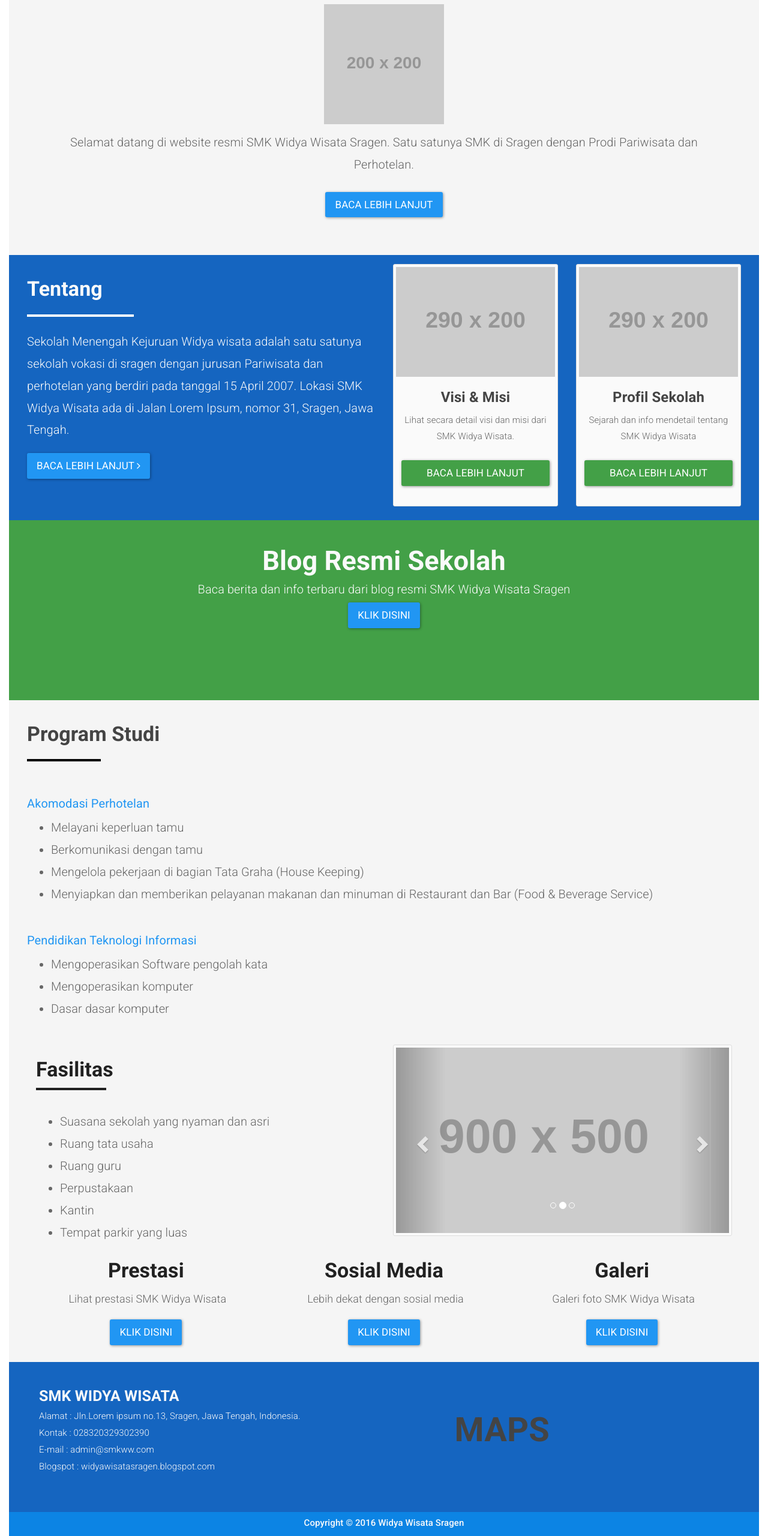
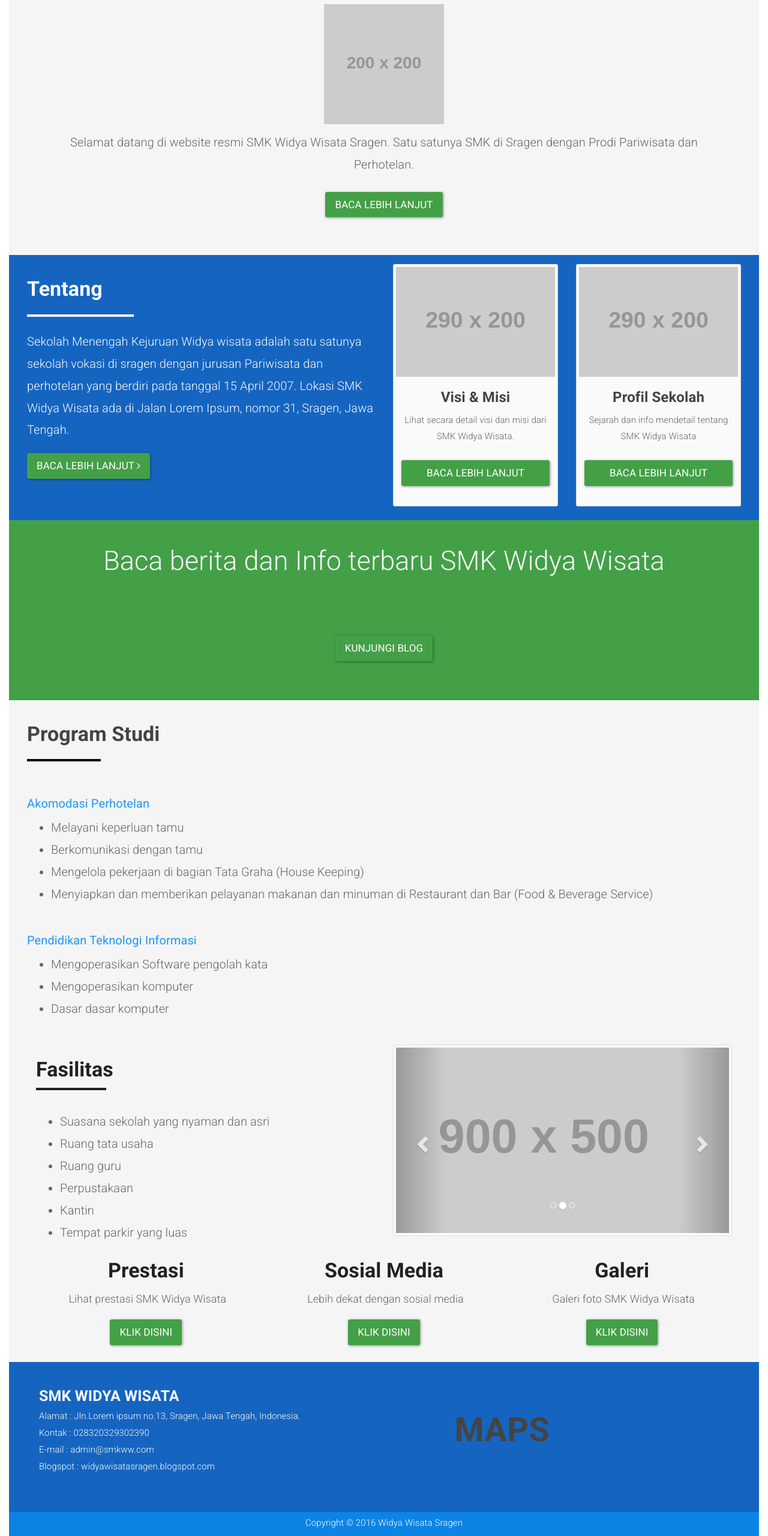
Before and after one commit to iqbalaqaba/widyawisata_pro, a plain HTML site: page index2.html in a window 1280 px wide. Shown: the part 155-2715 px from the top of the page at 60% size. Drawn offline with nearby package versions, Linux system fonts and the light colour scheme; placeholder pictures from the web are drawn by us.

Commit message:
Finalizing index-2 draft

```diff
--- a/index2.html
+++ b/index2.html
@@ -8,7 +8,7 @@ Design Finished  : N/A
 Style            : Materialism, Minimalist and Responsive
 Designer         : Iqbal Aqaba Putera
 Designer url     : www.iqbalaqaba.github.io
-License          : This design is licensed under the under GNU GENERAL PUBLIC LICENSE 3.0.
+License          : This design is licensed under the under GNU GENERAL PUBLIC LICENSE 3.0
 -->
 
 <!-- IMPORTANT META TAGS EVER -->
@@ -23,7 +23,6 @@ License          : This design is licensed under the under GNU GENERAL PUBLIC LI
 <link rel="stylesheet" type="text/css" href="https://cdnjs.cloudflare.com/ajax/libs/font-awesome/4.7.0/css/font-awesome.min.css">
 
 </head>
-
 <body>
 
 <!-- Main container-fluid start-->
@@ -66,6 +65,7 @@ License          : This design is licensed under the under GNU GENERAL PUBLIC LI
     </div>
   </nav>
 <!-- navbar component end here -->
+
 <!-- Jumbotron part start here -->
 <div class="jumbotron">
   <div class="container-fluid text-center">
@@ -73,7 +73,7 @@ License          : This design is licensed under the under GNU GENERAL PUBLIC LI
       <h2> <strong> SMK Widya Wisata </strong> </h2>
         <img src="http://placehold.it/200" class="img-responsive" alt="logo" style="margin: auto;">
       <p> Selamat datang di website resmi SMK Widya Wisata Sragen. Satu satunya SMK di Sragen dengan Prodi Pariwisata dan Perhotelan. </p>
-      <p><a class="btn btn-primary btn-lg" href="#info" role="button"> Baca lebih lanjut </a></p>
+      <p><a class="btn btn-primary btn-lg btn-success" href="#info" role="button"> Baca lebih lanjut </a></p>
     </div>
   </div>
 </div>
@@ -86,17 +86,17 @@ License          : This design is licensed under the under GNU GENERAL PUBLIC LI
         <h3> Tentang </h3>
         <hr align="left" style="width: 30%; border: 2px solid white;">
         <p> Sekolah Menengah Kejuruan Widya wisata adalah satu satunya sekolah vokasi di sragen dengan jurusan Pariwisata dan perhotelan yang berdiri pada tanggal 15 April 2007. Lokasi SMK Widya Wisata ada di Jalan Lorem Ipsum, nomor 31, Sragen, Jawa Tengah. </p>
-        <p><a class="btn btn-primary btn-lg" href="#info" role="button" style="float: left;"> Baca lebih lanjut <i class="fa fa-angle-right" aria-hidden="true"></i>
+        <p><a class="btn btn-primary btn-lg btn-success" href="#info" role="button" style="float: left;"> Baca lebih lanjut <i class="fa fa-angle-right" aria-hidden="true"></i>
         </a></p>
       </div>
-      <div class="col-lg-3 col-md-6 col-xs-12" style="padding-top: 15px;">
+      <div class="col-lg-3 col-md-6 col-xs-12 text-center" style="padding-top: 15px;">
         <div class="thumbnail">
           <img src="http://placehold.it/290x200" alt="logo-thumb" class="img-responsive">
            <div class="caption">
             <h4 class="text-center"> <strong> Visi & Misi </strong> </h4>
             <p  class="text-center" style="font-size: 15px;"> Lihat secara detail visi dan misi dari SMK Widya Wisata. </p>
             <p style="padding-top: 10px;">
-              <a href="#" class="btn btn-default btn-lg btn-block btn-success"> Baca lebih lanjut </a>
+              <a href="#" class="btn btn-primary btn-lg btn-block btn-success"> Baca lebih lanjut </a>
             </p>
            </div>
         </div>
@@ -108,7 +108,7 @@ License          : This design is licensed under the under GNU GENERAL PUBLIC LI
             <h4 class="text-center"> <strong> Profil Sekolah </strong> </h4>
             <p  class="text-center" style="font-size: 15px;"> Sejarah dan info mendetail tentang SMK Widya Wisata </p>
             <p style="padding-top: 10px;">
-              <a href="#" class="btn btn-default btn-lg btn-block btn-success"> Baca lebih lanjut </a>
+              <a href="#" class="btn sp btn-lg btn-block btn-success"> Baca lebih lanjut </a>
             </p>
            </div>
         </div>
@@ -116,15 +116,23 @@ License          : This design is licensed under the under GNU GENERAL PUBLIC LI
   </div>
 </div>
 <!-- Info part end here -->
+
 <!-- Blogspot part start here -->
 <div class="col-lg-12 blog text-center" id="blog">
   <div class="container-fluid">
-    <h2> <strong> Blog Resmi Sekolah </strong> </h2>
-    <h5 style="font-weight: 300;"> Baca berita dan info terbaru <span class="hidden-xs hidden-md"> dari blog resmi </span> SMK Widya Wisata Sragen</h5>
-    <p> <a class="btn btn-primary btn-lg" href="https://widyawisatasragen.blogspot.co.id/" target="_blank" role="button"> Klik disini </a> </p>
+    <!--<h2> <strong> Blog Resmi Sekolah </strong> </h2>-->
+    <h2 style="font-weight: 300;"> <span class="hidden-xs hidden-md"> Baca berita dan </span> Info terbaru SMK Widya Wisata</h2>
+    <span class="hidden-md hidden-xs">
+      <div style="margin-top: 100px;"></div>
+    </span>
+    <span class="hidden-lg">
+      <div style="margin-top: 50px;"></div>
+    </span>
+    <p> <a class="btn btn-primary btn-lg btn-success" href="https://widyawisatasragen.blogspot.co.id/" target="_blank" role="button"> kunjungi blog </a> </p>
   </div>
 </div>
 <!-- Blogspot part end here -->
+
 <!-- Kompetensi part start here -->
 <div class="col-lg-12 kompetisi" id="kompetisi" style="background-color: #f5f5f5;">
   <div class="container-fluid">
@@ -211,22 +219,23 @@ License          : This design is licensed under the under GNU GENERAL PUBLIC LI
       <div class="col-lg-4 col-md-4 col-xs-12 button">
         <h3> <strong> Prestasi </strong> </h3>
         <p style="padding-left: 5px;"> Lihat prestasi SMK Widya Wisata</p>
-        <p> <a class="btn btn-primary btn-lg" href="https://widyawisatasragen.blogspot.co.id/" target="_blank" role="button"> Klik disini </a> </p>
+        <p> <a class="btn btn-primary btn-lg btn-success" href="https://widyawisatasragen.blogspot.co.id/" target="_blank" role="button"> Klik disini </a> </p>
       </div>
       <div class="col-lg-4 col-md-4 col-xs-12 button">
         <h3> <strong> Sosial Media </strong> </h3>
         <p style="padding-left: 5px;"> Lebih dekat dengan sosial media</p>
-        <p> <a class="btn btn-primary btn-lg" href="https://widyawisatasragen.blogspot.co.id/" target="_blank" role="button"> Klik disini </a> </p>
+        <p> <a class="btn btn-primary btn-lg btn-success" href="https://widyawisatasragen.blogspot.co.id/" target="_blank" role="button"> Klik disini </a> </p>
       </div>
       <div class="col-lg-4 col-md-4 col-xs-12 button">
         <h3> <strong> Galeri </strong> </h3>
         <p style="padding-left: 5px;"> Galeri foto SMK Widya Wisata</p>
-        <p> <a class="btn btn-primary btn-lg" href="https://widyawisatasragen.blogspot.co.id/" target="_blank" role="button"> Klik disini </a> </p>
+        <p> <a class="btn btn-primary btn-lg btn-success" href="https://widyawisatasragen.blogspot.co.id/" target="_blank" role="button"> Klik disini </a> </p>
       </div>
     </div>
   </div>
 <!-- Prestasi part end here -->
-	<!-- Footer part start here -->
+
+<!-- Footer part start here -->
   <div class="col-lg-12 footers" id="footers">
     <div class="container-fluid">
       <div class="hidden-lg col-md-12 col-xs-12 text-center">
@@ -247,7 +256,7 @@ License          : This design is licensed under the under GNU GENERAL PUBLIC LI
 <!-- Footer part end here -->
 
 <!-- Credit part start here -->
-  <div class="col-lg-12" style="background-color:#0c84e4; font-weight: 500; font-size: 15px; min-height: 40px; padding: 5px;">
+  <div class="col-lg-12" style="background-color:#0c84e4; font-weight: 300; font-size: 15px; min-height: 40px; padding: 5px;">
     <div class="container-fluid text-center">
         <a href="#"> Copyright &copy; 2016 Widya Wisata Sragen </a>
     </div>
@@ -256,7 +265,9 @@ License          : This design is licensed under the under GNU GENERAL PUBLIC LI
 
 </div>
 <!-- Main container fluid end here -->
+
 <!-- Latest compiled and minified JavaScript -->
 <script src="https://ajax.googleapis.com/ajax/libs/jquery/1.12.4/jquery.min.js"></script>
 <script src="https://maxcdn.bootstrapcdn.com/bootstrap/3.3.7/js/bootstrap.min.js" integrity="sha384-Tc5IQib027qvyjSMfHjOMaLkfuWVxZxUPnCJA7l2mCWNIpG9mGCD8wGNIcPD7Txa" crossorigin="anonymous"></script>
+
 </body>
```
